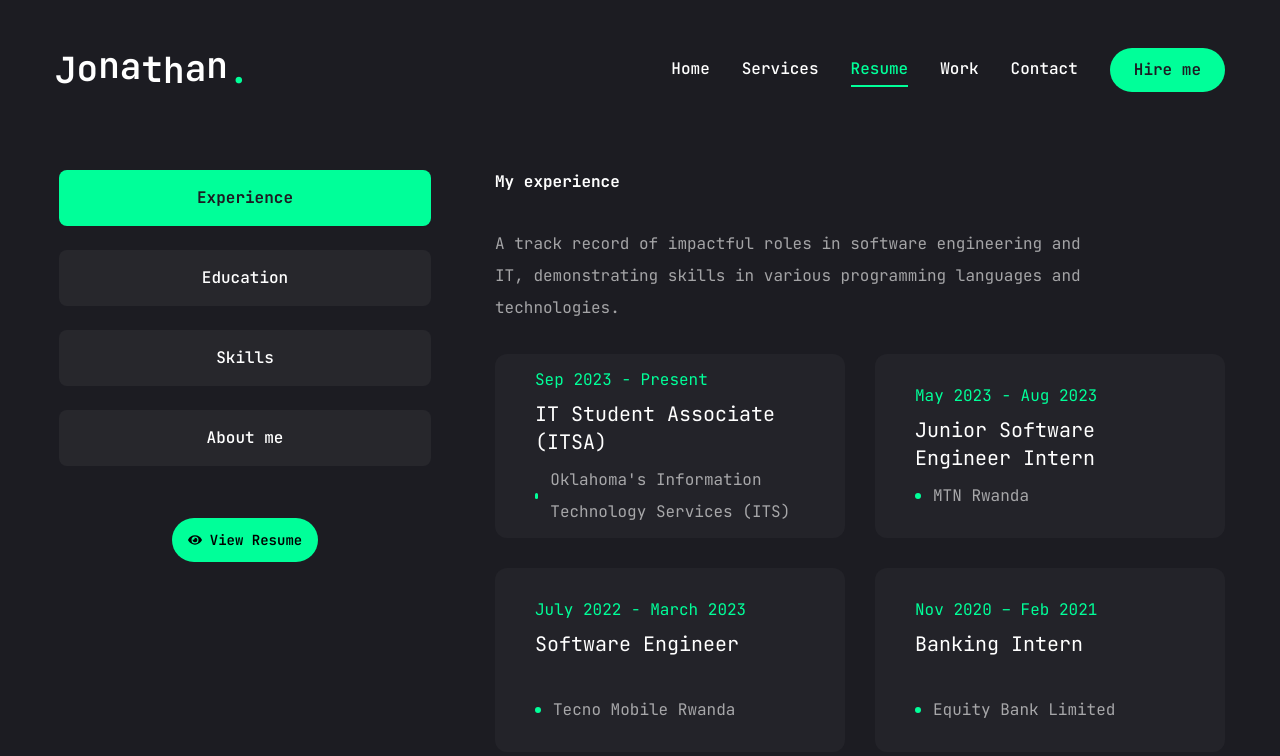
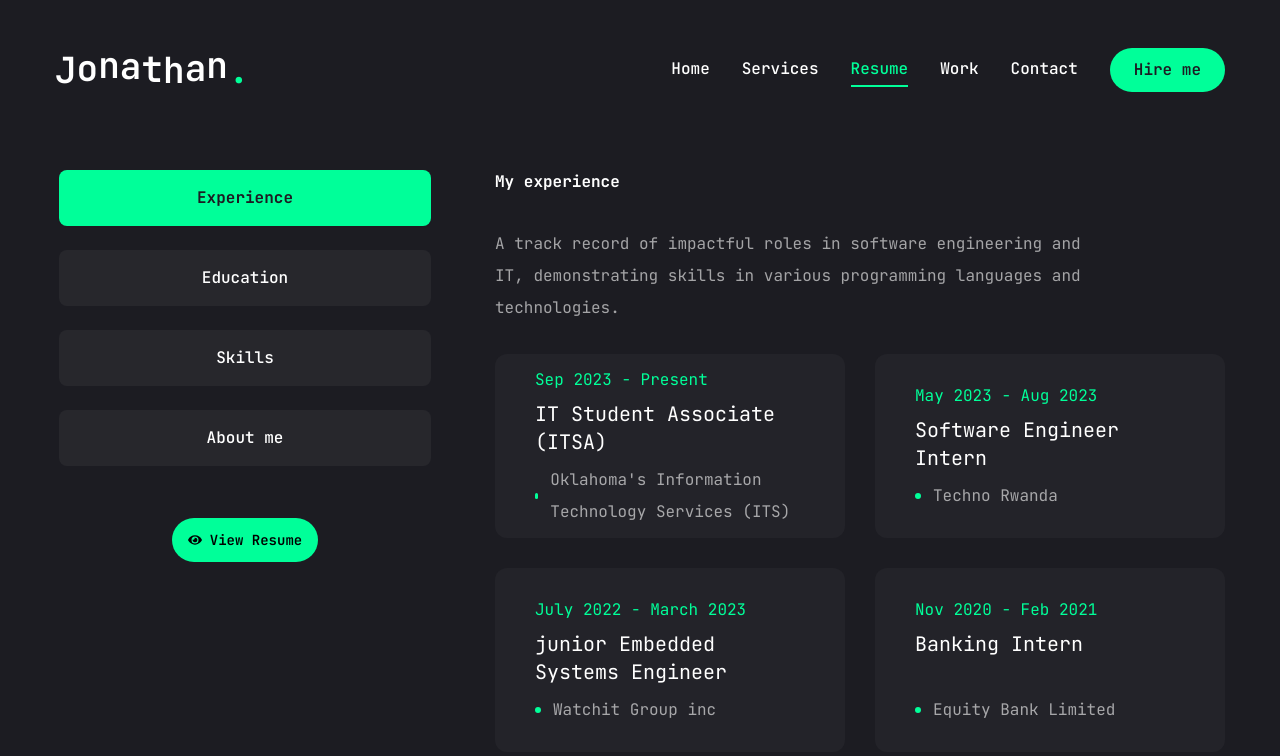
Before and after one commit to Jonathan-321/Jonathan_Portfolio, a Next.js app: page /resume in a window 1280 px wide. Shown: the top 756 px of the page. Built offline with nearby package versions, Linux system fonts and the light colour scheme.

Commit message:
fixed resume page

```diff
--- a/app/resume/page.jsx
+++ b/app/resume/page.jsx
@@ -36,19 +36,19 @@ const experience = {
             duration: "Sep 2023 - Present",
         },
         {
-            company: "MTN Rwanda",
-            position: "Junior Software Engineer Intern",
+            company: "Techno Rwanda",
+            position: "Software Engineer Intern",
             duration: "May 2023 - Aug 2023",
         },
         {
-            company: "Tecno Mobile Rwanda",
-            position: "Software Engineer",
+            company: " Watchit Group inc",
+            position: "junior Embedded Systems Engineer",
             duration: "July 2022 - March 2023",
         },
         {
             company: "Equity Bank Limited",
             position: "Banking Intern",
-            duration: "Nov 2020 – Feb 2021",
+            duration: "Nov 2020 - Feb 2021",
         },
     ]
 };
```
